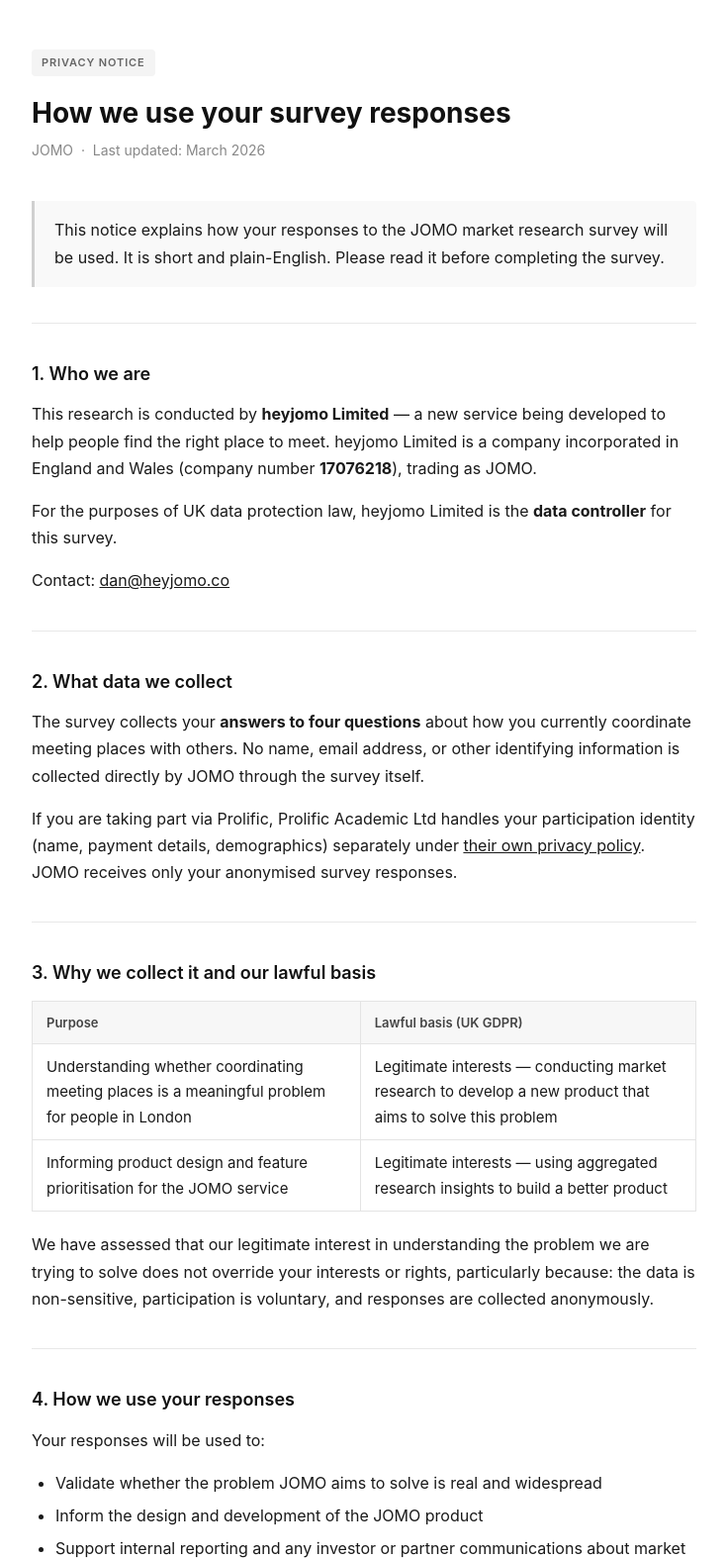
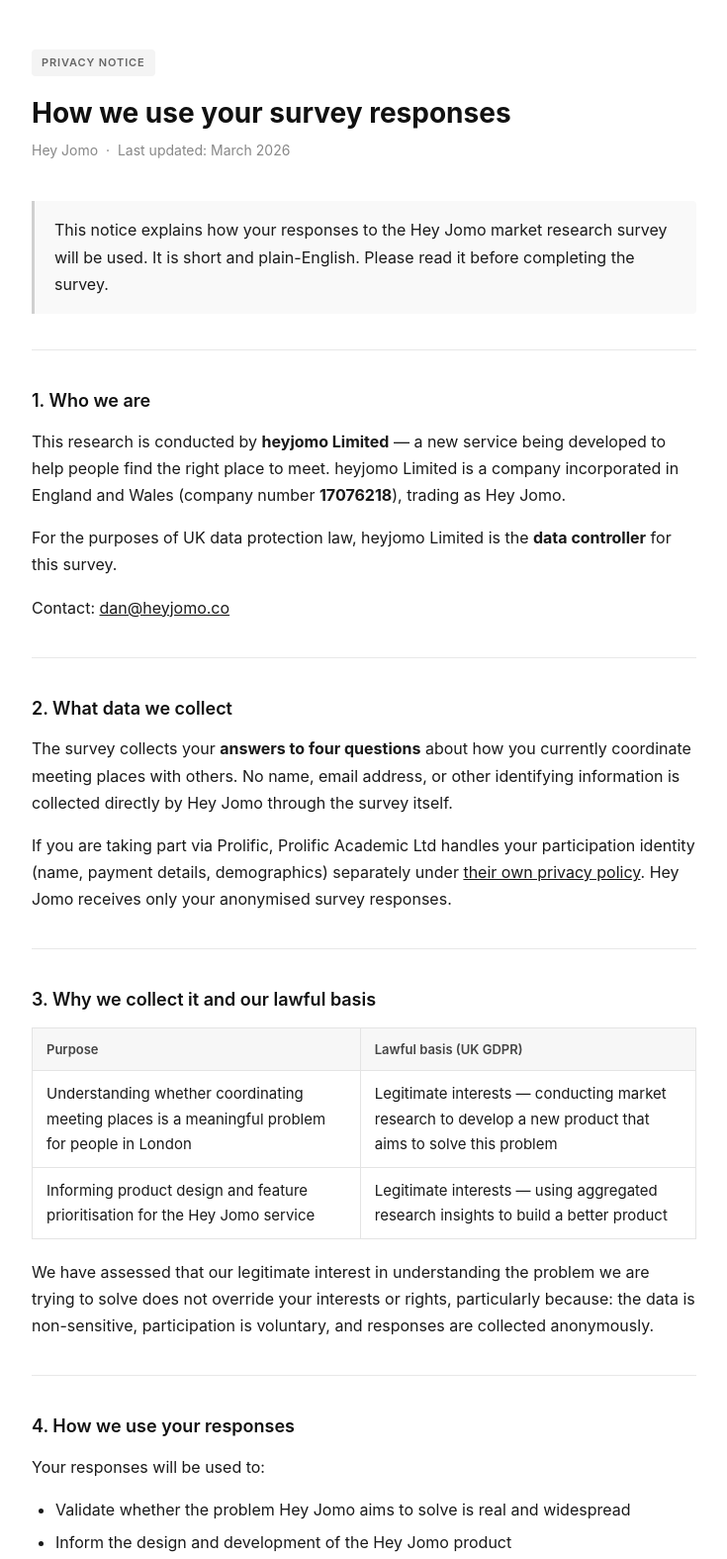
Before and after one commit to danmackie/heyjomo.co, a plain HTML site: page privacy/index.html in a window 1280 px wide. Shown: the top 1575 px of the page at 99% size, without its empty margins (272-1007 px from the left). Drawn offline with Linux system fonts and the light colour scheme.

Commit message:
Update branding from JOMO to Hey Jomo in privacy notice

```diff
--- a/privacy/index.html
+++ b/privacy/index.html
@@ -3,7 +3,7 @@
 <head>
   <meta charset="UTF-8">
   <meta name="viewport" content="width=device-width, initial-scale=1.0">
-  <title>Privacy Notice — JOMO Research Survey</title>
+  <title>Privacy Notice — Hey Jomo Research Survey</title>
   <style>
     *, *::before, *::after { box-sizing: border-box; }
     body {
@@ -51,26 +51,26 @@
   <div class="container">
     <div class="badge">Privacy Notice</div>
     <h1>How we use your survey responses</h1>
-    <p class="meta">JOMO &nbsp;·&nbsp; Last updated: March 2026</p>
+    <p class="meta">Hey Jomo &nbsp;·&nbsp; Last updated: March 2026</p>
     <div class="highlight-box">
-      <p style="margin:0;">This notice explains how your responses to the JOMO market research survey will be used. It is short and plain-English. Please read it before completing the survey.</p>
+      <p style="margin:0;">This notice explains how your responses to the Hey Jomo market research survey will be used. It is short and plain-English. Please read it before completing the survey.</p>
     </div>
     <hr>
     <h2>1. Who we are</h2>
-    <p>This research is conducted by <strong>heyjomo Limited</strong> — a new service being developed to help people find the right place to meet. heyjomo Limited is a company incorporated in England and Wales (company number <strong>17076218</strong>), trading as JOMO.</p>
+    <p>This research is conducted by <strong>heyjomo Limited</strong> — a new service being developed to help people find the right place to meet. heyjomo Limited is a company incorporated in England and Wales (company number <strong>17076218</strong>), trading as Hey Jomo.</p>
     <p>For the purposes of UK data protection law, heyjomo Limited is the <strong>data controller</strong> for this survey.</p>
     <p>Contact: <a href="mailto:dan@heyjomo.co">dan@heyjomo.co</a></p>
     <hr>
     <h2>2. What data we collect</h2>
-    <p>The survey collects your <strong>answers to four questions</strong> about how you currently coordinate meeting places with others. No name, email address, or other identifying information is collected directly by JOMO through the survey itself.</p>
-    <p>If you are taking part via Prolific, Prolific Academic Ltd handles your participation identity (name, payment details, demographics) separately under <a href="https://www.prolific.com/privacy-policy" target="_blank" rel="noopener">their own privacy policy</a>. JOMO receives only your anonymised survey responses.</p>
+    <p>The survey collects your <strong>answers to four questions</strong> about how you currently coordinate meeting places with others. No name, email address, or other identifying information is collected directly by Hey Jomo through the survey itself.</p>
+    <p>If you are taking part via Prolific, Prolific Academic Ltd handles your participation identity (name, payment details, demographics) separately under <a href="https://www.prolific.com/privacy-policy" target="_blank" rel="noopener">their own privacy policy</a>. Hey Jomo receives only your anonymised survey responses.</p>
     <hr>
     <h2>3. Why we collect it and our lawful basis</h2>
     <table>
       <thead><tr><th>Purpose</th><th>Lawful basis (UK GDPR)</th></tr></thead>
       <tbody>
         <tr><td>Understanding whether coordinating meeting places is a meaningful problem for people in London</td><td>Legitimate interests — conducting market research to develop a new product that aims to solve this problem</td></tr>
-        <tr><td>Informing product design and feature prioritisation for the JOMO service</td><td>Legitimate interests — using aggregated research insights to build a better product</td></tr>
+        <tr><td>Informing product design and feature prioritisation for the Hey Jomo service</td><td>Legitimate interests — using aggregated research insights to build a better product</td></tr>
       </tbody>
     </table>
     <p>We have assessed that our legitimate interest in understanding the problem we are trying to solve does not override your interests or rights, particularly because: the data is non-sensitive, participation is voluntary, and responses are collected anonymously.</p>
@@ -78,8 +78,8 @@
     <h2>4. How we use your responses</h2>
     <p>Your responses will be used to:</p>
     <ul>
-      <li>Validate whether the problem JOMO aims to solve is real and widespread</li>
-      <li>Inform the design and development of the JOMO product</li>
+      <li>Validate whether the problem Hey Jomo aims to solve is real and widespread</li>
+      <li>Inform the design and development of the Hey Jomo product</li>
       <li>Support internal reporting and any investor or partner communications about market demand</li>
     </ul>
     <p>Responses are analysed in aggregate. We do not attempt to identify individuals from their responses.</p>
@@ -116,7 +116,7 @@
     <h2>8. Changes to this notice</h2>
     <p>If we make material changes to how we use your data, we will update this notice and revise the date above. For active survey participants, we will seek fresh consent if required.</p>
     <div class="footer">
-      <p>heyjomo Limited &nbsp;·&nbsp; Company no. 17076218 &nbsp;·&nbsp; Registered in England &amp; Wales &nbsp;·&nbsp; Trading as JOMO</p>
+      <p>heyjomo Limited &nbsp;·&nbsp; Company no. 17076218 &nbsp;·&nbsp; Registered in England &amp; Wales &nbsp;·&nbsp; Trading as Hey Jomo</p>
       <p><a href="mailto:dan@heyjomo.co">dan@heyjomo.co</a> &nbsp;·&nbsp; March 2026</p>
       <p>This notice is provided in accordance with UK GDPR and the Data Protection Act 2018.</p>
     </div>
```
